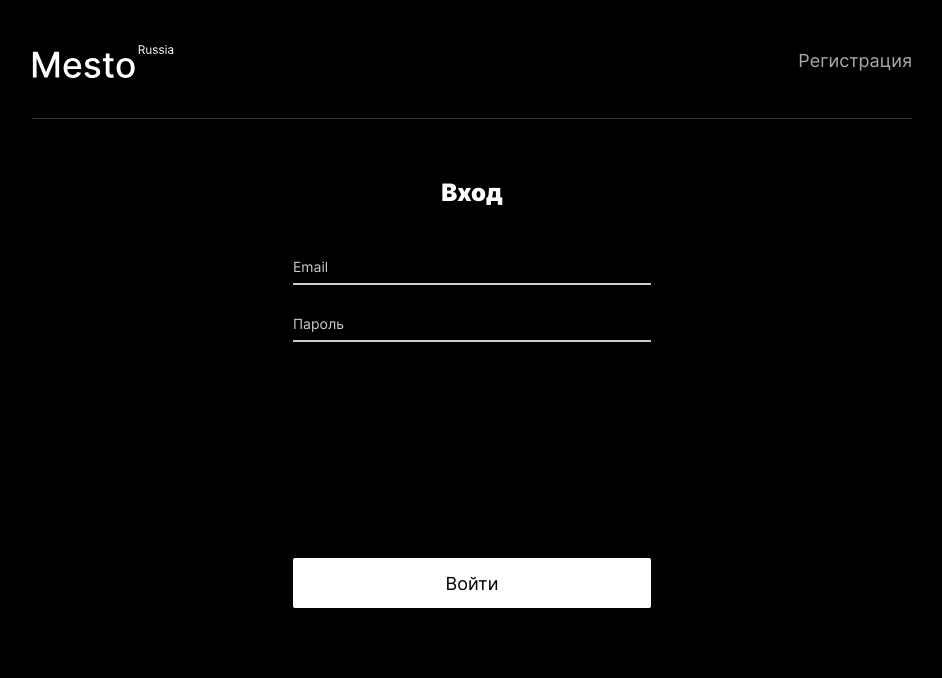
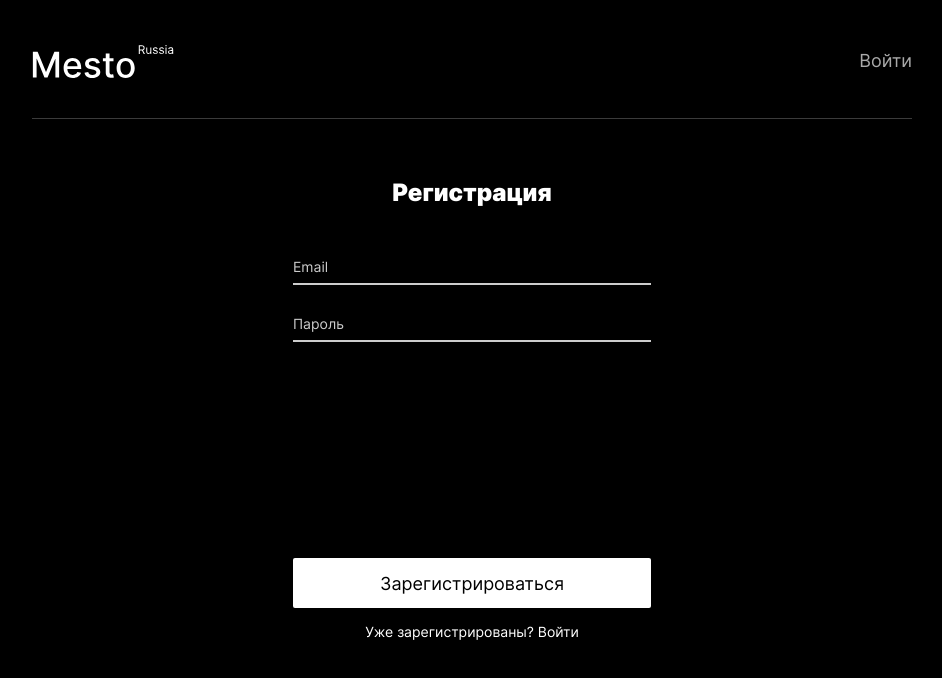
Before and after one commit to elrouss/react-mesto-auth, a React (Create React App) app: page /react-mesto-auth/sign-up in a window 1280 px wide. Shown: the top 678 px of the page, without its empty margins (168-1110 px from the left). Built offline with nearby package versions, Linux system fonts and the light colour scheme; no server answers.

Commit message:
feat: сделать компонент ProtectedRoute и защитить основной контент от неавторизованных пользователей

```diff
--- a/src/components/App/App.js
+++ b/src/components/App/App.js
@@ -1,5 +1,6 @@
 import { useState, useEffect, useCallback } from 'react';
-import { Route, Routes, Navigate } from 'react-router-dom';
+import { Route, Routes } from 'react-router-dom';
+import ProtectedRoute from '../ProtectedRoute/ProtectedRoute.js';
 
 import { CurrentUserContext } from '../../contexts/CurrentUserContext.js';
 import { api } from '../../utils/api.js';
@@ -21,7 +22,7 @@ import ImagePopup from '../ImagePopup/ImagePopup.js';
 import ConfirmCardDeletionPopup from '../ConfirmCardDeletionPopup/ConfirmCardDeletionPopup.js';
 
 export default function App() {
-  const [isLoggedIn, setIsLoggedIn] = useState(true);
+  const [isLoggedIn, setIsLoggedIn] = useState(false);
 
   const [isPageLoading, setIsPageLoading] = useState(false);
   const [isProcessLoading, setIsProcessLoading] = useState(false);
@@ -195,10 +196,8 @@ export default function App() {
           <Route
             index
             element={
-              !isLoggedIn
-                ? <Navigate to='sign-up' replace />
-                :
               <>
+                <ProtectedRoute isLoggedIn={isLoggedIn} />
                 {isPageLoading
                   ? <Preloader />
                   : <>
@@ -256,8 +255,8 @@ export default function App() {
               </>
             }
           />
-          <Route path='sign-up' element={<Login />} />
-          <Route path='sign-in' element={<Register />} />
+          <Route path='sign-in' element={<Login />} />
+          <Route path='sign-up' element={<Register />} />
         </Route>
       </Routes>
     </div>
--- a/src/components/Header/Header.js
+++ b/src/components/Header/Header.js
@@ -27,13 +27,13 @@ export default function Header(props) {
   };
 
   function renderBtnText() {
-    if (href.endsWith('/sign-up')) {
+    if (href.endsWith('/sign-in')) {
       return (
         'Регистрация'
       );
     };
 
-    if (href.endsWith('/sign-in')) {
+    if (href.endsWith('/sign-up')) {
       return (
         'Войти'
       );
--- a/src/components/ProtectedRoute/ProtectedRoute.js
+++ b/src/components/ProtectedRoute/ProtectedRoute.js
@@ -1,3 +1,7 @@
-export default function ProtectedRoute() {
+import { Outlet, Navigate } from "react-router-dom";
 
-}
+export default function ProtectedRoute(props) {
+  const { isLoggedIn } = props;
+
+  return isLoggedIn ? <Outlet /> : <Navigate to='sign-in' replace />;
+};
--- a/src/components/Register/Register.js
+++ b/src/components/Register/Register.js
@@ -7,7 +7,7 @@ export default function Register() {
       btnSubmit={'Зарегистрироваться'}
     >
       <p className="welcome-window__paragraph">Уже зарегистрированы?&nbsp;
-        <a className="welcome-window__link" href="http://localhost:3000/react-mesto-auth/sign-up">Войти</a>
+        <a className="welcome-window__link" href="http://localhost:3000/react-mesto-auth/sign-in">Войти</a>
       </p>
     </WelcomeWindowWithForm>
   );
```
Lines whose indentation alone changed are shown as unchanged.
